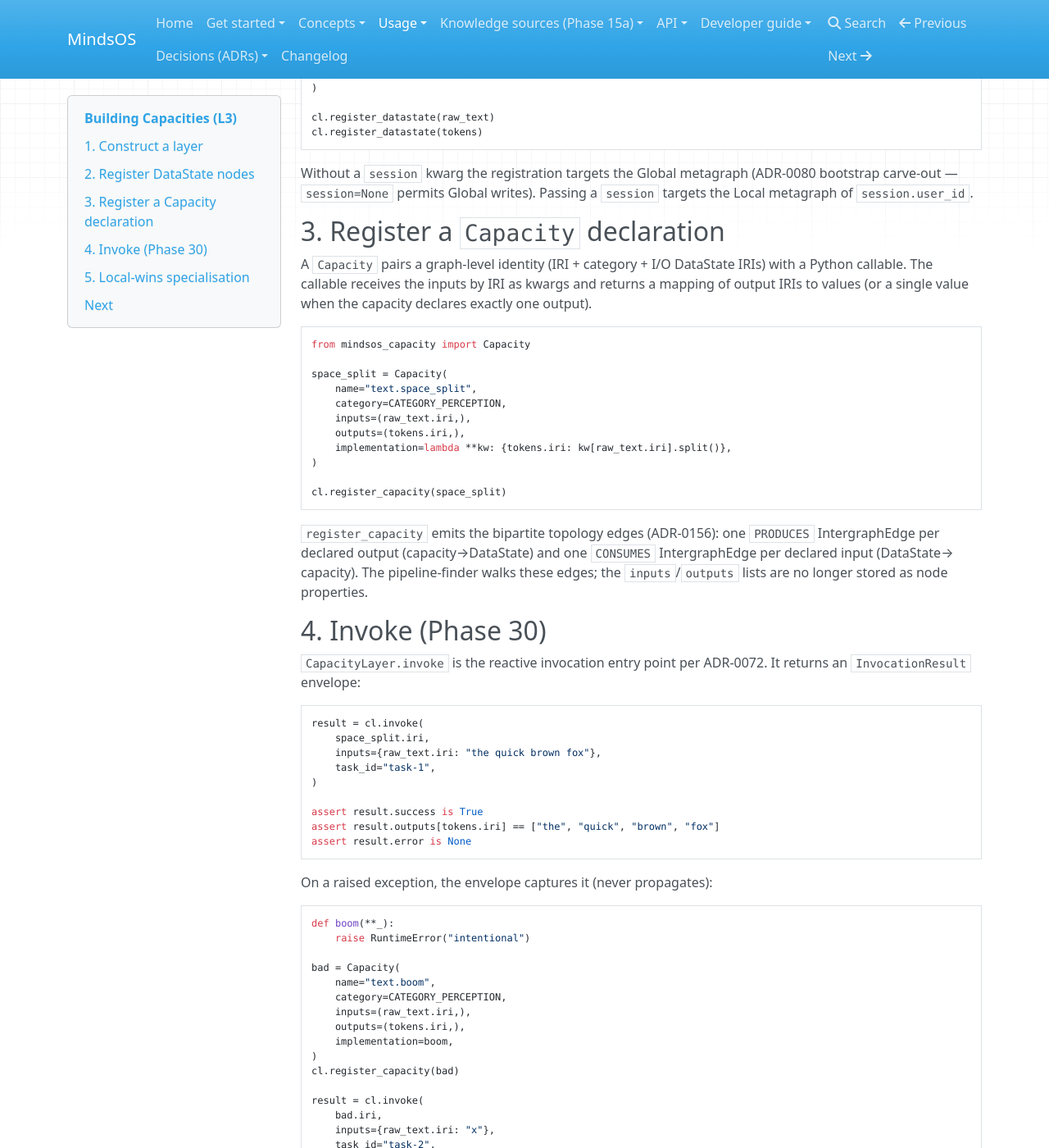
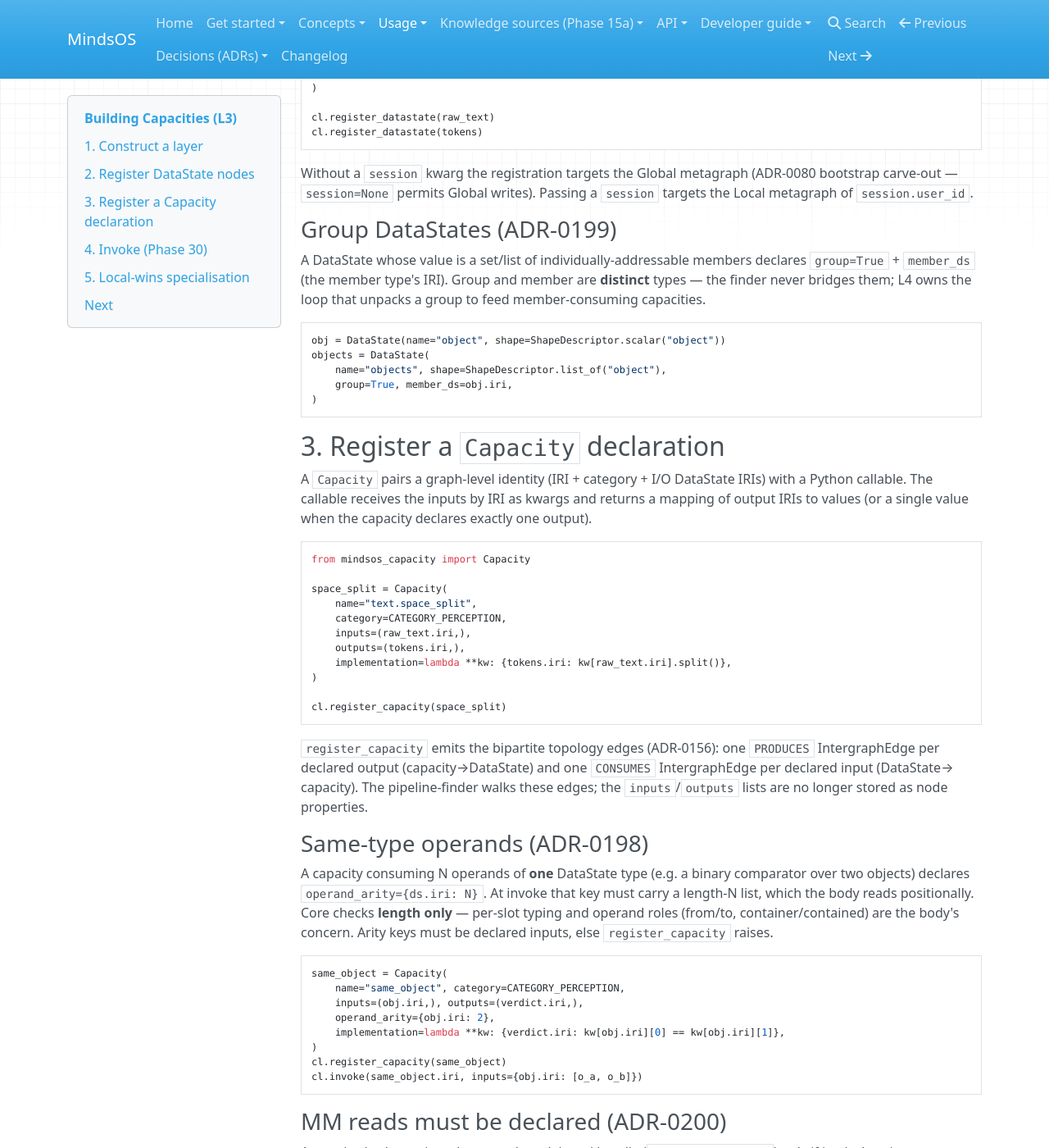
Before and after one commit to halvim/mindsos, an MkDocs documentation site: the page built from docs/usage/capacity/building.md, in a window 1280 px wide and 1400 px high, scrolled down 840 px. Shown: the whole window at 82% size. Built offline with MkDocs 1.6.1, drawn with Linux system fonts in a browser that asks for light colours; nearby versions of some CDN libraries; some of the changed text lies outside the part shown.

Commit message:
docs: operand_arity + group/member DataState + reads_mm gate (ADR-0198/0199/0200)

````diff
--- a/docs/usage/capacity/building.md
+++ b/docs/usage/capacity/building.md
@@ -60,6 +60,21 @@ Without a `session` kwarg the registration targets the Global metagraph
 (ADR-0080 bootstrap carve-out — `session=None` permits Global writes).
 Passing a `session` targets the Local metagraph of `session.user_id`.
 
+### Group DataStates (ADR-0199)
+
+A DataState whose value is a set/list of individually-addressable members
+declares `group=True` + `member_ds` (the member type's IRI). Group and member
+are **distinct** types — the finder never bridges them; L4 owns the loop that
+unpacks a group to feed member-consuming capacities.
+
+```python
+obj = DataState(name="object", shape=ShapeDescriptor.scalar("object"))
+objects = DataState(
+    name="objects", shape=ShapeDescriptor.list_of("object"),
+    group=True, member_ds=obj.iri,
+)
+```
+
 ## 3. Register a `Capacity` declaration
 
 A `Capacity` pairs a graph-level identity (IRI + category + I/O
@@ -86,6 +101,34 @@ one `PRODUCES` IntergraphEdge per declared output (capacity→DataState)
 and one `CONSUMES` IntergraphEdge per declared input (DataState→
 capacity). The pipeline-finder walks these edges; the `inputs`/`outputs`
 lists are no longer stored as node properties.
+
+### Same-type operands (ADR-0198)
+
+A capacity consuming N operands of **one** DataState type (e.g. a binary
+comparator over two objects) declares `operand_arity={ds.iri: N}`. At invoke
+that key must carry a length-N list, which the body reads positionally. Core
+checks **length only** — per-slot typing and operand roles (from/to,
+container/contained) are the body's concern. Arity keys must be declared
+inputs, else `register_capacity` raises.
+
+```python
+same_object = Capacity(
+    name="same_object", category=CATEGORY_PERCEPTION,
+    inputs=(obj.iri,), outputs=(verdict.iri,),
+    operand_arity={obj.iri: 2},
+    implementation=lambda **kw: {verdict.iri: kw[obj.iri][0] == kw[obj.iri][1]},
+)
+cl.register_capacity(same_object)
+cl.invoke(same_object.iri, inputs={obj.iri: [o_a, o_b]})
+```
+
+### MM reads must be declared (ADR-0200)
+
+A reactive body receives the mental-model read handle (`context.mm_handle`)
+only if its declaration sets `reads_mm=True`. The default (`False`) yields
+`mm_handle=None`, so read-data must arrive as declared inputs. Set
+`reads_mm=True` only for capacities that legitimately navigate the MM
+(retrieval, trace).
 
 ## 4. Invoke (Phase 30)
 
````
Also changed, not shown: docs/concepts/glossary.md (+15 -0 lines), docs/dev/internals/capacity.md (+22 -0 lines).
